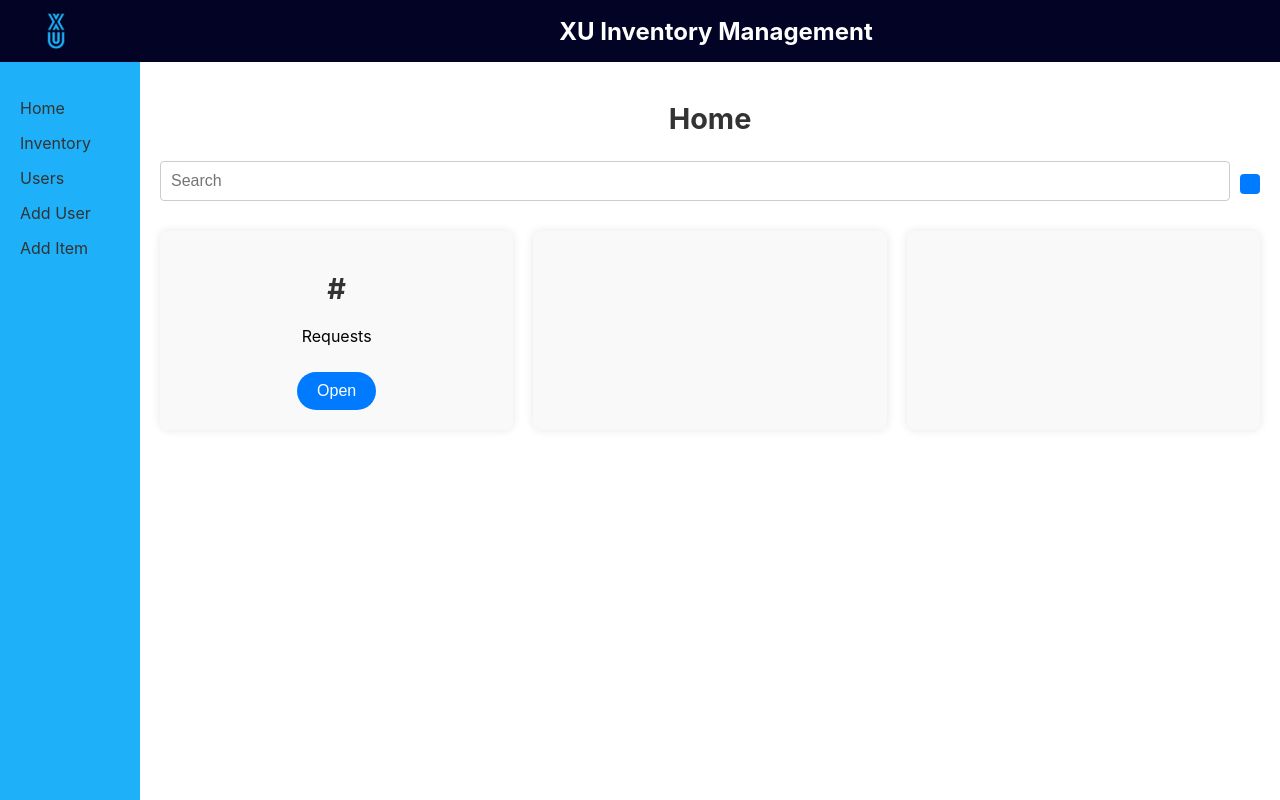
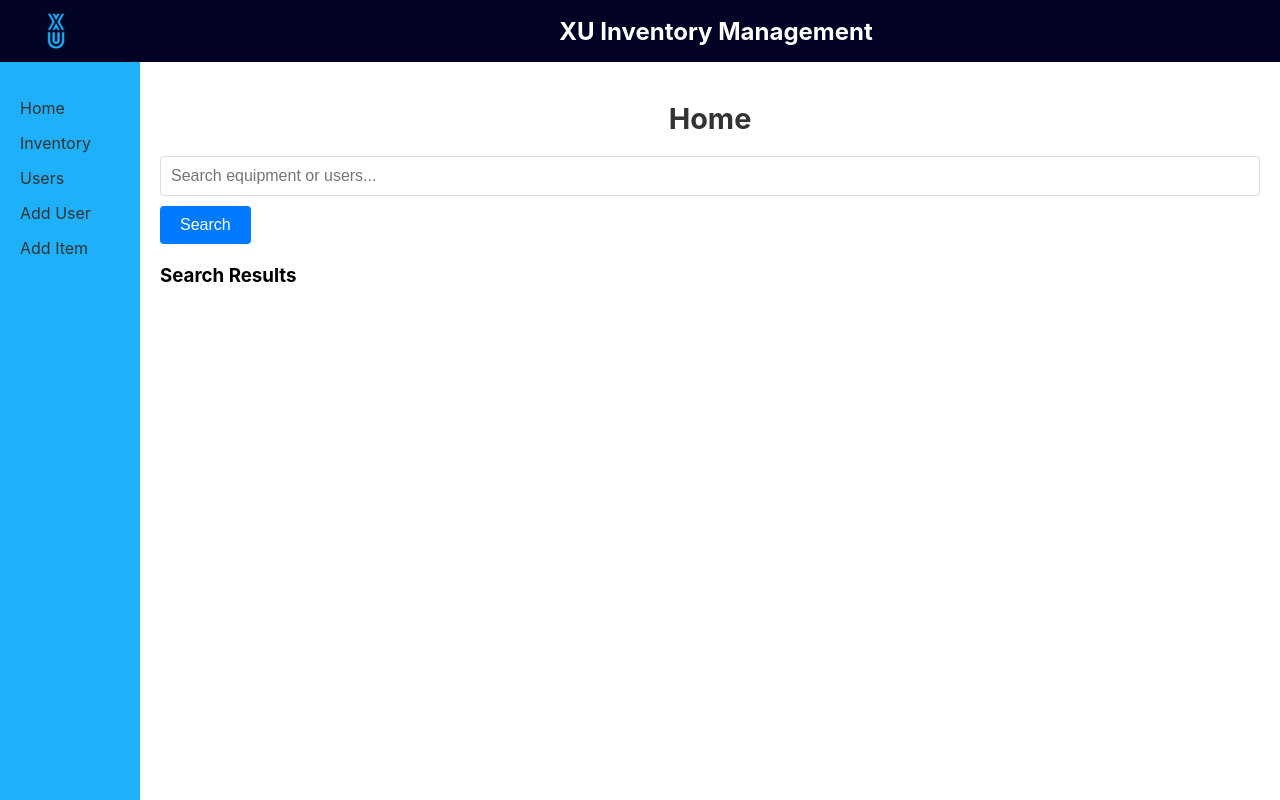
Before and after one commit to Methryl/University-Inventory-Management, a React (Create React App) app in the folder client/xu-inventory-website/: page / in a window 1280 px wide. Built offline with nearby package versions, Linux system fonts and the light colour scheme.

Commit message:
did the homepage
good shit

```diff
--- /dev/null
+++ b/client/xu-inventory-website/src/SearchBar.js
@@ -0,0 +1,23 @@
+import React, { useState } from 'react';
+
+const SearchBar = ({ onSearch }) => {
+    const [query, setQuery] = useState('');
+
+    const handleSearch = () => {
+        onSearch(query);
+    };
+
+    return (
+        <div className="search-bar">
+            <input
+                type="text"
+                placeholder="Search equipment or users..."
+                value={query}
+                onChange={(e) => setQuery(e.target.value)}
+            />
+            <button onClick={handleSearch}>Search</button>
+        </div>
+    );
+};
+
+export default SearchBar;
--- a/client/xu-inventory-website/src/home.css
+++ b/client/xu-inventory-website/src/home.css
@@ -1,3 +1,6 @@
+/* home.css */
+
+/* Search Box Styling */
 .search-box {
   display: flex;
   align-items: center;
@@ -25,6 +28,7 @@
   background-color: #0056b3;
 }
 
+/* Home Box Container and Styling */
 .homeboxContainer {
   display: flex;
   gap: 20px;
@@ -53,3 +57,38 @@
 .roundButton:hover {
   background-color: #0056b3;
 }
+
+/* Search Results Styling */
+.search-results {
+  margin-top: 20px;
+}
+
+.results-container {
+  display: flex;
+  flex-wrap: wrap;
+  gap: 20px;
+}
+
+.result-card {
+  background-color: #f9f9f9;
+  border: 1px solid #ddd;
+  border-radius: 8px;
+  padding: 15px;
+  width: 250px;
+  box-shadow: 0 2px 4px rgba(0, 0, 0, 0.1);
+  transition: box-shadow 0.3s ease;
+}
+
+.result-card:hover {
+  box-shadow: 0 4px 8px rgba(0, 0, 0, 0.2);
+}
+
+.result-card h4 {
+  margin: 0 0 10px;
+  font-size: 1.2em;
+}
+
+.result-card p {
+  margin: 5px 0;
+  color: #555;
+}
--- a/client/xu-inventory-website/src/home.js
+++ b/client/xu-inventory-website/src/home.js
@@ -1,29 +1,51 @@
-import React from 'react';
+// Home.js
+import React, { useState } from 'react'; // Import React and hooks
 import './home.css';
+import SearchBar from './SearchBar'; // Import the SearchBar component
 
 function Home() {
-  return (
+    // Define state for storing search results
+    const [searchResults, setSearchResults] = useState([]);
 
-    <div>
-    <h1>Home</h1>
+    // Define the handleSearch function
+    const handleSearch = (query) => {
+        console.log('Searching for:', query);
 
-    <div className="search-box">
-      <input type="text" placeholder="Search" />
-      <button><i className="fas fa-search"></i></button>
-    </div>
+        // Make a request to the backend API
+        fetch(`http://localhost:3001/assets?title=${encodeURIComponent(query)}`)
+            .then((response) => response.json())
+            .then((data) => {
+                console.log('Search results:', data);
+                setSearchResults(data); // Set the results to state to use in rendering
+            })
+            .catch((error) => {
+                console.error('Error fetching search results:', error);
+            });
+    };
 
-    <div className="homeboxContainer">
-      <div className="homebox">
-        <h1>#</h1>
-        <p>Requests</p>
-        <button className="roundButton">Open</button>
-      </div>
-      <div className="homebox"></div>
-      <div className="homebox"></div>
-    </div>
-  </div>
-);
+    return (
+        <div>
+            <h1>Home</h1>
 
+            {/* Render the SearchBar component */}
+            <SearchBar onSearch={handleSearch} />
+
+            {/* Render the search results */}
+            <div className="search-results">
+                <h3>Search Results</h3>
+                <div className="results-container">
+                    {searchResults.map((asset) => (
+                        <div className="result-card" key={asset.id}>
+                            <h4>{asset.title}</h4>
+                            <p><strong>Company:</strong> {asset.company}</p>
+                            <p><strong>Type:</strong> {asset.asset_type}</p>
+                            <p><strong>Serial Number:</strong> {asset.serial_number}</p>
+                        </div>
+                    ))}
+                </div>
+            </div>
+        </div>
+    );
 }
 
 export default Home;
```
Also changed, not shown: client/xu-inventory-website/src/inventoryForm.js (+0 -17 lines). Lines whose indentation alone changed are shown as unchanged.
